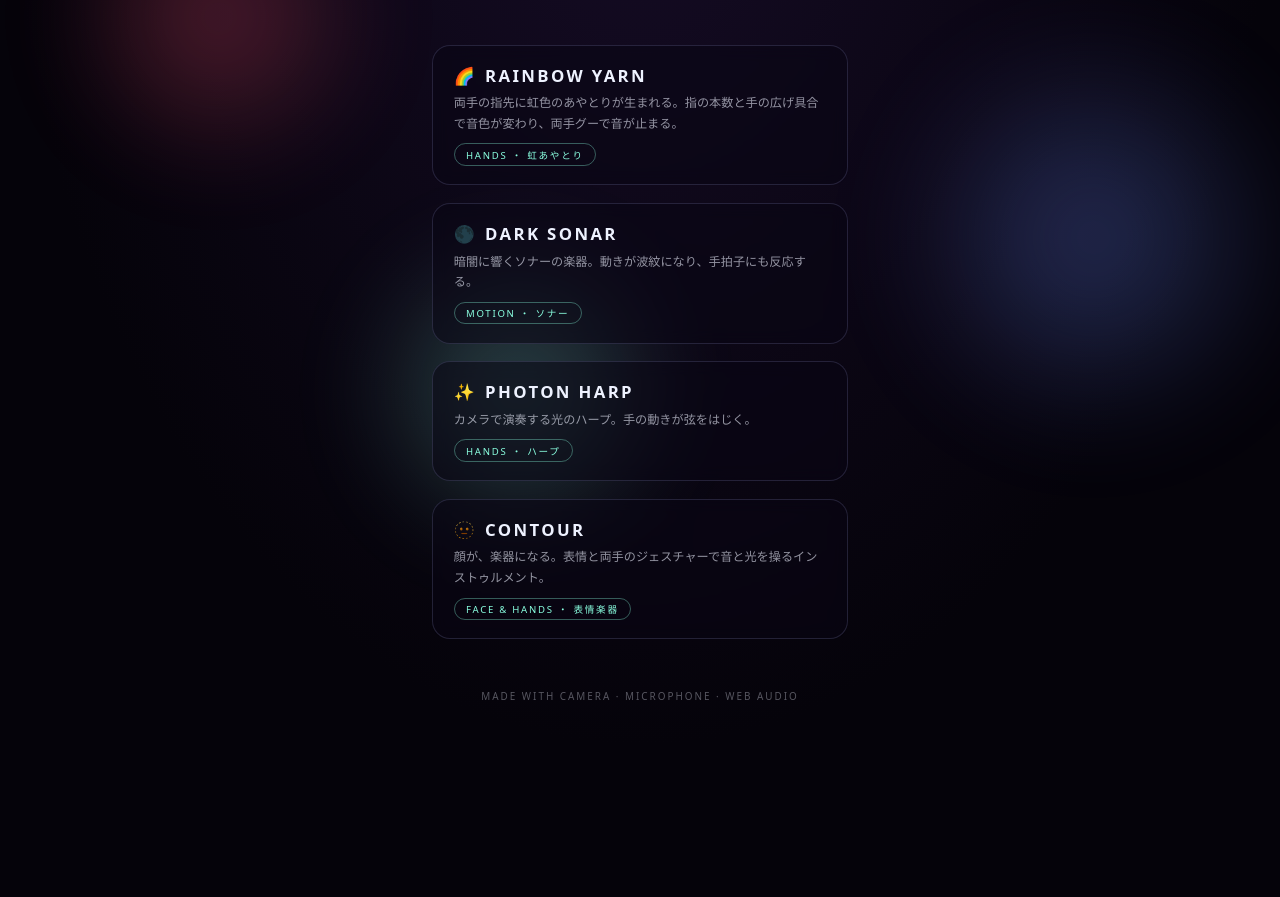
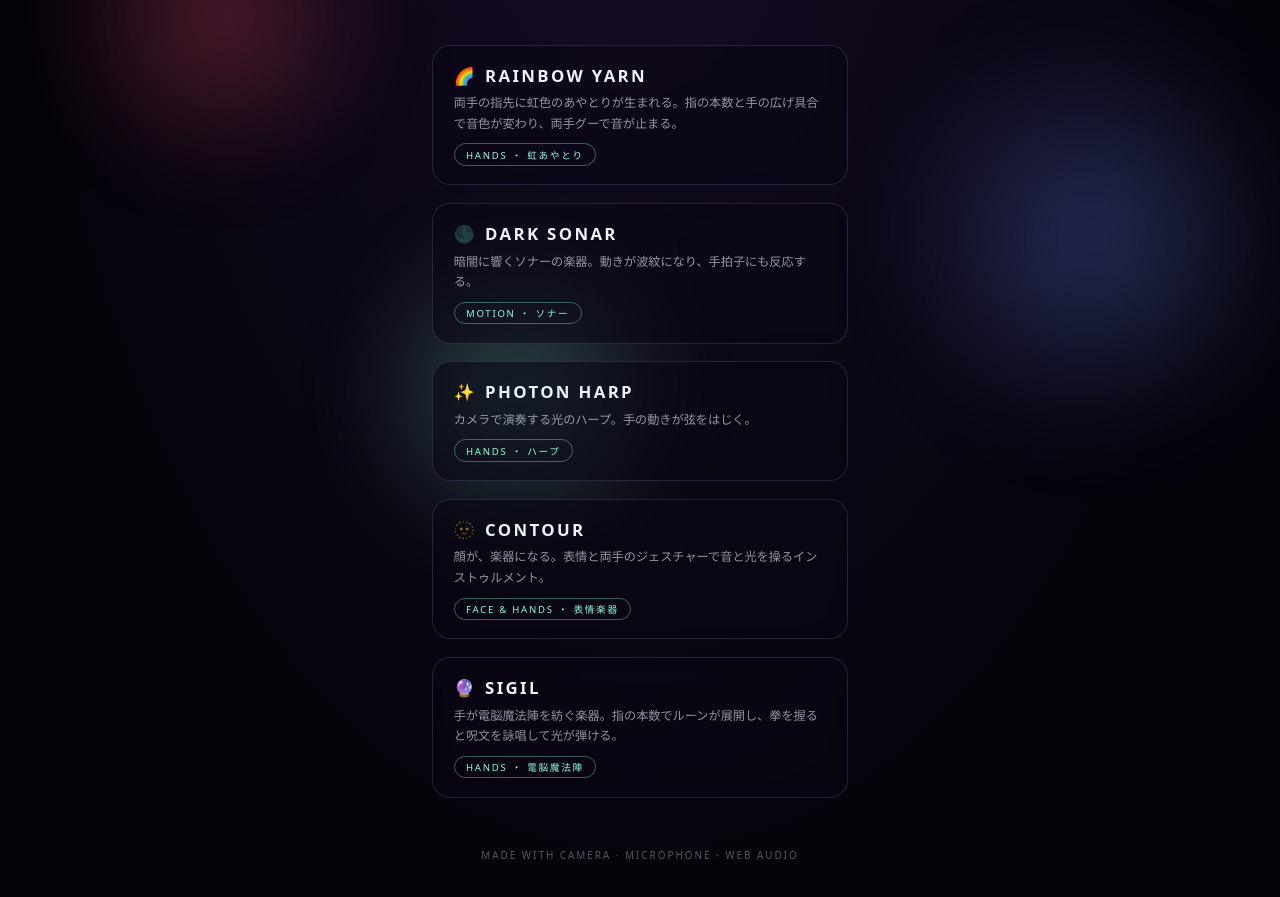
Before and after one commit to apaapaapaapaapa2006-source/Oto, a plain HTML site: page index.html in a window 1280 px wide. Shown: the part 201-1098 px from the top of the page. Before the commit the page ends 956 px from the top, so only its background shows below. Drawn offline with Linux system fonts and the light colour scheme.

Commit message:
Add SIGIL card to landing page

```diff
--- a/index.html
+++ b/index.html
@@ -88,6 +88,11 @@
       <div class="desc">顔が、楽器になる。表情と両手のジェスチャーで音と光を操るインストゥルメント。</div>
       <div class="tag">FACE &amp; HANDS ・ 表情楽器</div>
     </a>
+    <a class="card" href="sigil/">
+      <div class="name"><span>🔮</span>SIGIL</div>
+      <div class="desc">手が電脳魔法陣を紡ぐ楽器。指の本数でルーンが展開し、拳を握ると呪文を詠唱して光が弾ける。</div>
+      <div class="tag">HANDS ・ 電脳魔法陣</div>
+    </a>
   </main>
 
   <footer>MADE WITH CAMERA · MICROPHONE · WEB AUDIO</footer>
```
